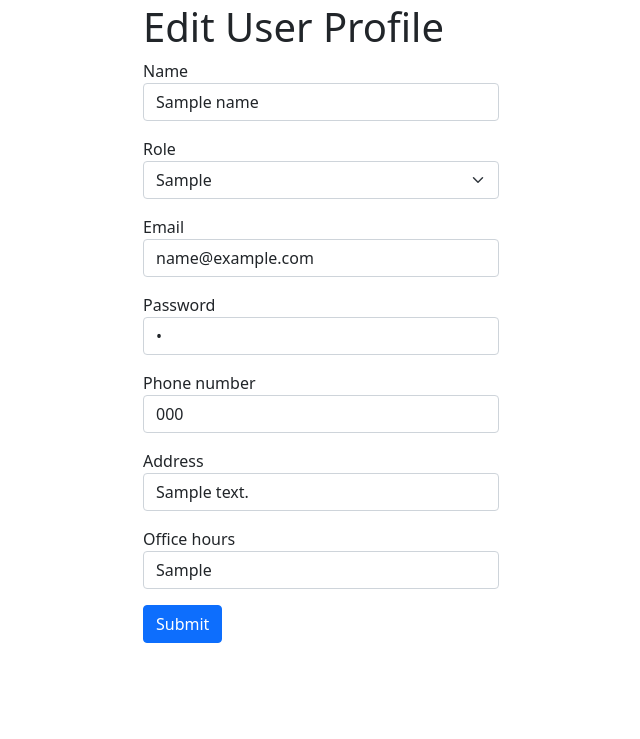
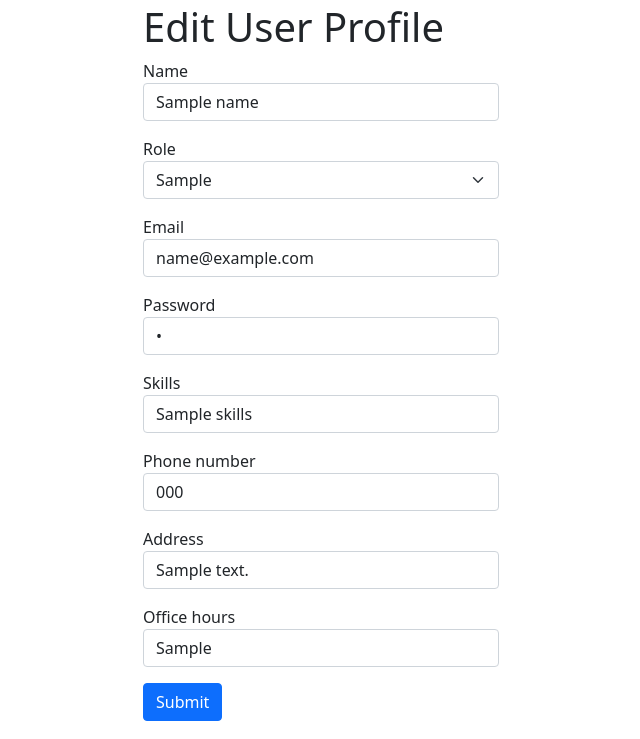
Before and after one commit to SiddharthPatel93/Djangoproject, a Django app: template scheduler/scheduler_app/templates/user.html in a window 1280 px wide. Shown: the part 61-800 px from the top of the page, without its empty margins (319-959 px from the left). Run offline with Django 3.2, Linux system fonts and the light colour scheme; the template is opened without the code that fills it: most values are stand-ins (such as "Sample title", 1, 10 or a date in 2020).

Commit message:
Pass unit and acceptance tests with skills

```diff
--- a/scheduler/scheduler_app/classes/users.py
+++ b/scheduler/scheduler_app/classes/users.py
@@ -71,6 +71,7 @@ def edit(requester: Account, account: Account, details: dict) -> list[str]:
             except ValidationError:
                 errors.append("Please enter a valid email!")
     account.password = details.get("password", account.password)
+    account.skills = details.get("skills", account.skills)
     account.phone = details.get("phone", account.phone)
     account.address = details.get("address", account.address)
     account.office_hours = details.get("office_hours", account.office_hours)
--- a/scheduler/scheduler_app/templates/user.html
+++ b/scheduler/scheduler_app/templates/user.html
@@ -36,6 +36,11 @@
                 </div>
 
                 <div class="form-group mb-3">
+                    <label for="skills">Skills</label>
+                    <input type="text" class="form-control" name="skills" placeholder="Skills" value="{{ skills }}"{% if not own_profile and not supervisor %} readonly{% endif %}>
+                </div>
+
+                <div class="form-group mb-3">
                     <label for="phone">Phone number</label>
                     <input type="text" class="form-control" name="phone" placeholder="Phone number" value="{{ phone }}"{% if not own_profile and not supervisor %} readonly{% endif %}>
                 </div>
```
